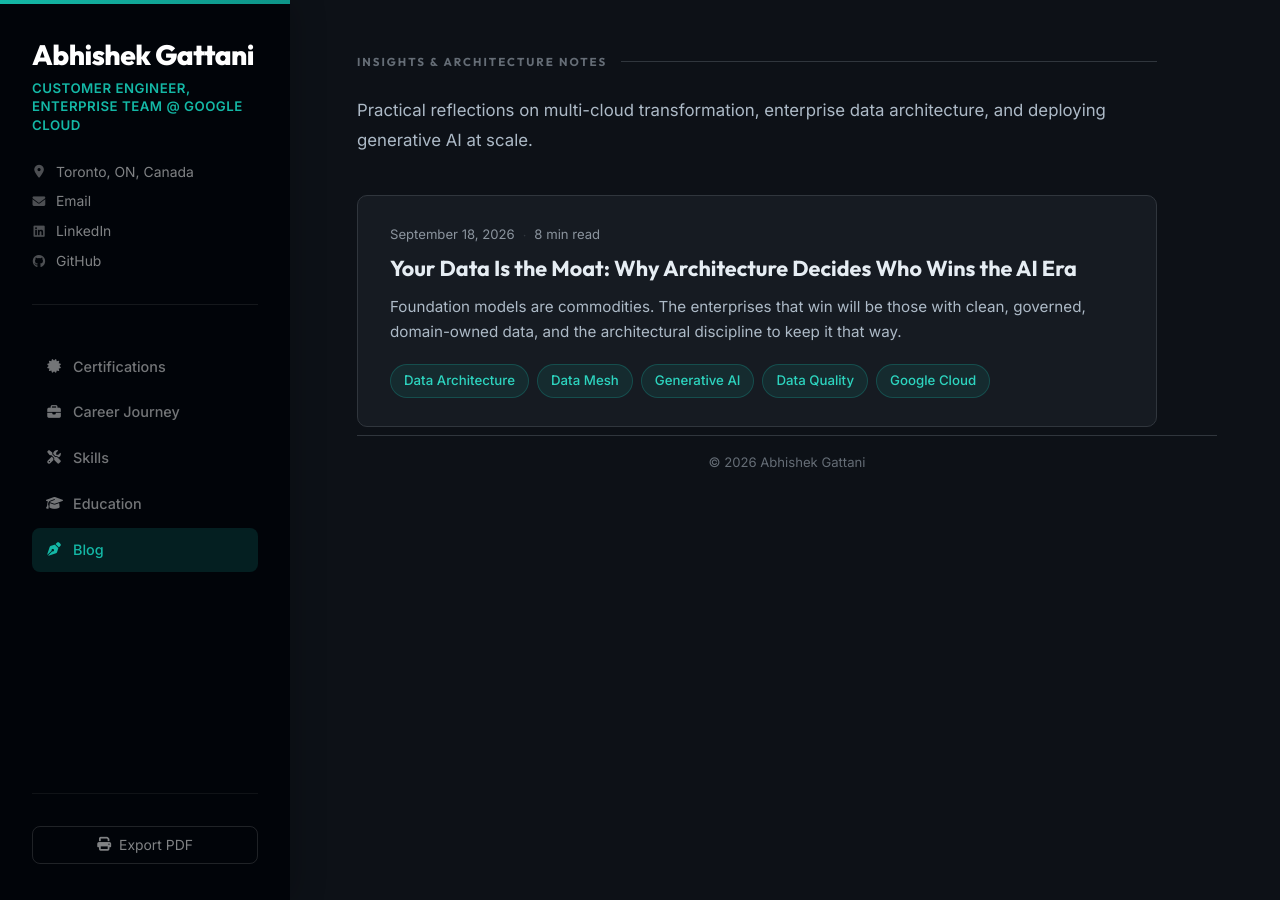
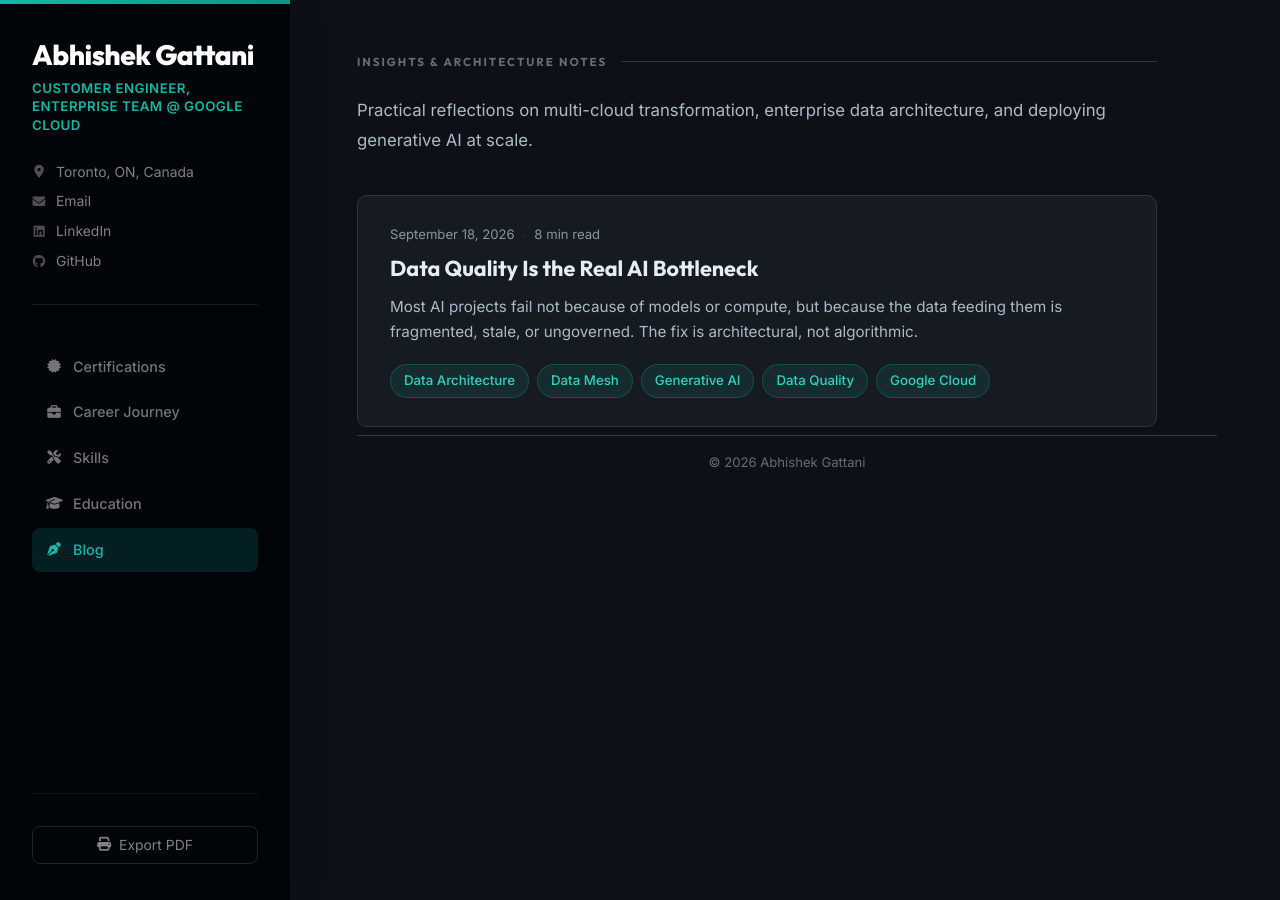
Before and after one commit to gattani/gattani.github.io, a Jekyll site: the page built from blog/index.html, in a window 1280 px wide. Built offline with Jekyll 4.4.1, drawn with Linux system fonts in a browser that asks for light colours.

Commit message:
Polish blog: new title, source hyperlinks, grounded conclusion, disclaimer, rewrite career summary

```diff
--- a/_data/profile.yml
+++ b/_data/profile.yml
@@ -1,7 +1,7 @@
 name: Abhishek Gattani
 role: Customer Engineer, Enterprise Team @ Google Cloud
 summary: |
-  Customer Engineer at Google Cloud with nearly 20 years of experience driving multi-cloud transformation, enterprise data architecture, and applied AI. With a career spanning Google Cloud, AWS National Security, and Tier-1 telcos, I help enterprise organizations turn distributed data complexity into actionable intelligence. My focus sits at the convergence of cloud modernization, generative AI, and building long-term executive trust.
+  I help large enterprises make their data useful. Nearly 20 years across Google Cloud and AWS, working with organisations in telecom, financial services, and national security, have taught me that the hardest part of any cloud or AI programme is not the technology. It is getting the data right and earning the trust of the people who own it.
 email: abhishek@gattani.ca
 linkedin: https://linkedin.com/in/agattani
 linkedin_display: linkedin.com/in/agattani
--- a/_posts/2026-09-18-architecting-enterprise-data-mesh.md
+++ b/_posts/2026-09-18-architecting-enterprise-data-mesh.md
@@ -1,15 +1,15 @@
 ---
 layout: post
-title: "Your Data Is the Moat: Why Architecture Decides Who Wins the AI Era"
+title: "Data Quality Is the Real AI Bottleneck"
 date: 2026-09-18
-summary: "Foundation models are commodities. The enterprises that win will be those with clean, governed, domain-owned data, and the architectural discipline to keep it that way."
+summary: "Most AI projects fail not because of models or compute, but because the data feeding them is fragmented, stale, or ungoverned. The fix is architectural, not algorithmic."
 tags: [Data Architecture, Data Mesh, Generative AI, Data Quality, Google Cloud]
 read_time: "8 min read"
 ---
 
 Most enterprise AI projects die quietly. Not from bad algorithms or weak compute, but from dirty data.
 
-Gartner forecasts that through 2026, organisations will abandon 60% of their AI projects because their data is not "AI-ready." S&P Global puts the picture more starkly: in 2025, 42% of enterprises scrapped most of their AI initiatives outright, up from 17% a year earlier. The pattern is consistent across industries. Companies invest heavily in models, platforms, and talent, then discover that the data feeding those systems is fragmented, stale, or ungoverned.
+[Gartner forecasts](https://www.gartner.com/en/newsroom/press-releases/2024-11-18-gartner-identifies-top-10-data-and-analytics-trends-for-2025) that through 2026, organisations will abandon 60% of their AI projects because their data is not "AI-ready." [S&P Global](https://www.spglobal.com/marketintelligence/en/news-insights/research/voice-of-the-enterprise-ai-and-machine-learning-2025) puts the picture more starkly: in 2025, 42% of enterprises scrapped most of their AI initiatives outright, up from 17% a year earlier. The pattern is consistent across industries. Companies invest heavily in models, platforms, and talent, then discover that the data feeding those systems is fragmented, stale, or ungoverned.
 
 The problem is not technical sophistication. It is architectural neglect.
 
@@ -37,7 +37,7 @@
 
 * **Data scientists still spend up to 45% of their time** cleaning and preparing data rather than building models. That is expensive talent doing janitorial work.
 * **RAG systems built on governed data achieve 85–92% retrieval accuracy.** The same pipelines on ungoverned data drop to 45–60%. That gap is the difference between a useful AI assistant and an unreliable one.
-* **Autonomous decisions on flawed data create direct liability.** Air Canada learned this the hard way when its chatbot confidently served customers an outdated bereavement fare policy from a stale, ungoverned document store.
+* **Autonomous decisions on flawed data create direct liability.** [Air Canada learned this](https://www.theguardian.com/world/2024/feb/16/air-canada-chatbot-lawsuit) when its chatbot confidently served customers an outdated bereavement fare policy from a stale, ungoverned document store.
 
 Forward-thinking organisations have started replacing standard ROI with what some call the "cost of inaction." Instead of asking what the investment returns, they quantify what standing still costs as competitors pull ahead. The question shifts from *"What is the payback period?"* to *"What do we lose by waiting another year?"*
 
@@ -97,7 +97,7 @@
 
 **Schema testing in every deployment pipeline.** Treat schema changes with the same rigour as application code changes. Run contract tests before any data product update reaches production. A broken schema that slips through can silently corrupt every downstream consumer.
 
-**Executive sponsorship with unit-level metrics.** McKinsey finds that AI initiatives overseen directly by the CEO or board see a 3.6x increase in bottom-line results. But sponsorship alone is not enough. Tie data quality investments to specific, measurable outcomes (cost per inference, customer acquisition cost, time-to-insight) rather than abstract "data transformation" programmes that no one can evaluate.
+**Executive sponsorship with unit-level metrics.** [McKinsey finds](https://www.mckinsey.com/capabilities/quantumblack/our-insights/the-state-of-ai) that AI initiatives overseen directly by the CEO or board see a 3.6x increase in bottom-line results. But sponsorship alone is not enough. Tie data quality investments to specific, measurable outcomes (cost per inference, customer acquisition cost, time-to-insight) rather than abstract "data transformation" programmes that no one can evaluate.
 
 ---
 
@@ -115,12 +115,12 @@
 
 ## The Choice
 
-The next two years will separate enterprises into two camps: those that treated data quality as a foundational investment, and those that treated it as an overhead to be minimised. The first group will deploy AI that works. The second will keep running expensive pilots that go nowhere.
+The pattern across every enterprise I have worked with is the same. The organisations that treat data quality as a line item to be minimised keep running expensive AI pilots that go nowhere. The ones that treat it as a foundational investment, with real owners, real contracts, and real governance, ship AI that works.
 
-Foundation models are commodities. Cloud compute is a utility. The scarce resource, the thing that cannot be bought off the shelf or spun up in an afternoon, is clean, governed, domain-owned data with clear contracts and accountable stewards.
-
-That is the moat.
+Models and compute are table stakes. The differentiator is the data underneath, and the architecture that keeps it clean.
 
 ---
 
+*The views expressed here are my own and do not represent those of any past, present, or future employer.*
+
 *I'd welcome the conversation. Reach out on [LinkedIn](https://linkedin.com/in/agattani) or by [email](mailto:abhishek@gattani.ca).*
```
